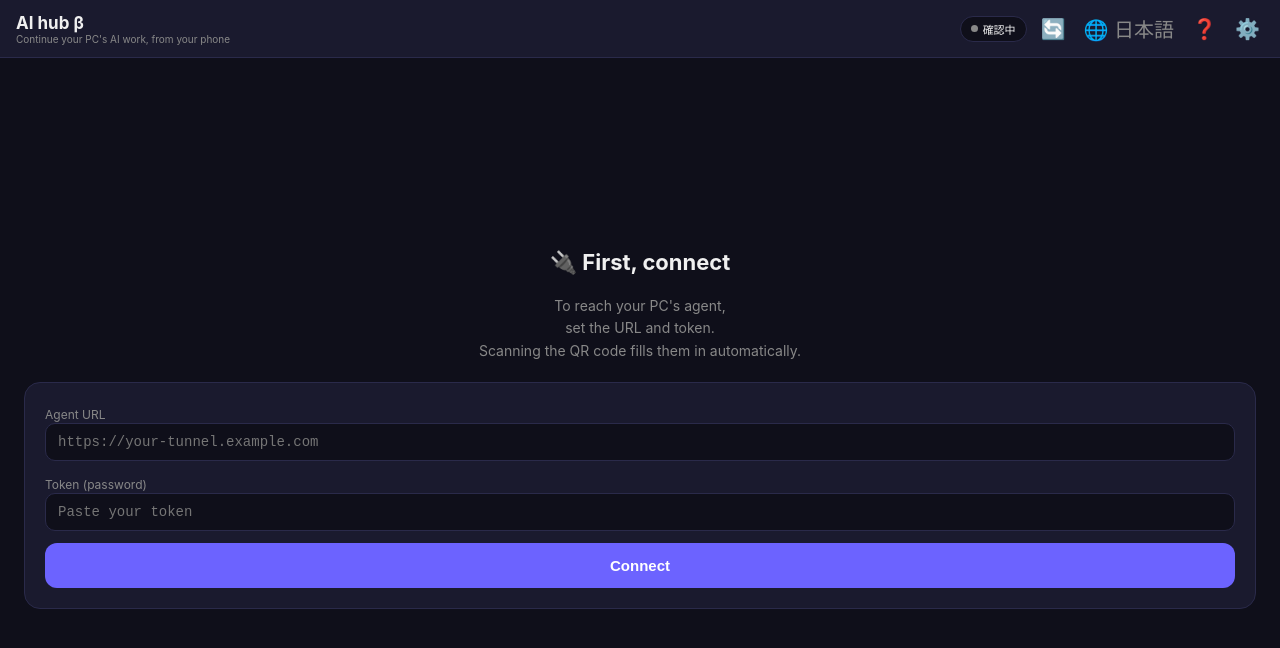
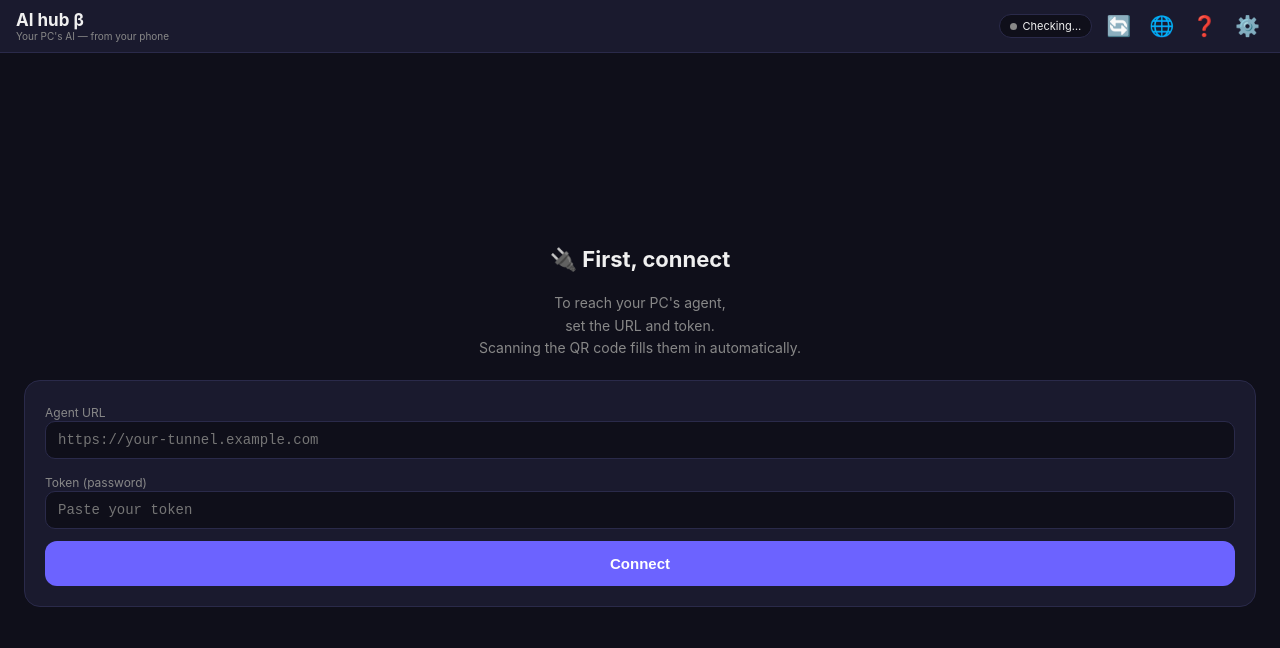
Before and after one commit to baadee55/ai-coding-hub, a plain HTML site: page ui/index.html in a window 1280 px wide. Drawn offline with nearby package versions, Linux system fonts and the light colour scheme.

Commit message:
fix(i18n): EN header no longer breaks layout (nowrap+ellipsis, icon-only 🌐), translate status strings (v52)

```diff
--- a/ui/app.js
+++ b/ui/app.js
@@ -2,7 +2,7 @@
 // （UI を変えてバージョンを上げるときは index.html / sw.js / ここの3点を同じ数字に）。
 // index.html 側の自己修復ガードが、この値と window.APP_VERSION の不一致を検出したら
 // 古い SW を unregister して取り直す。＝SW が壊れていても必ず最新へ収束する保険。
-window.APP_JS_VERSION = "51";
+window.APP_JS_VERSION = "52";
 
 // ===== 設定 =====
 // 実行エンジンは Claude Code に一本化（Maxプラン枠で動作）。
@@ -189,18 +189,18 @@ async function checkHealth() {
     if (d.agent === "down") {
       $statusDot.className = "status-dot";
       $statusDot.style.background = "var(--yellow)";
-      $statusText.textContent = "エージェント停止中";
+      $statusText.textContent = t("status.agentDown");
       isPaused = false; return "watchdog";
     }
     isPaused = !!d.paused;
     $statusDot.className = isPaused ? "status-dot" : "status-dot on";
     $statusDot.style.background = isPaused ? "var(--yellow)" : "";
-    $statusText.textContent = isPaused ? (d.pc || "") + " 休止中" : (d.pc || "") + " 稼働中";
+    $statusText.textContent = (d.pc || "") + " " + (isPaused ? t("status.paused") : t("status.running"));
     return true;
   } catch {
     $statusDot.className = "status-dot off";
     $statusDot.style.background = "";
-    $statusText.textContent = "切断";
+    $statusText.textContent = t("status.disconnected");
     return false;
   }
 }
@@ -551,7 +551,7 @@ async function streamJob(jobId, fromSeq, abort, attempt = 0) {
     const delay = Math.min(800 * Math.pow(1.7, nextAttempt), 12000);
     // 通知は fixed の帯（#connBar）だけに出す。#messages に積むと最後の行として
     // 入力欄の上に居座り、画面が短い時にツールバーを押し出す原因になっていた。
-    setConnBar("↻ 再接続中…", false);
+    setConnBar(t("status.reconnecting"), false);
     await new Promise(r => setTimeout(r, delay));
     settled = true;  // この呼び出しの後始末は次の streamJob に委譲
     return streamJob(jobId, lastSeq + 1, abort, nextAttempt);
@@ -1101,7 +1101,7 @@ document.getElementById("restartBtn").onclick = async () => {
   try {
     await api("/restart", "POST");
     addMsg("system", "🔄 再起動中… 自動で再接続します");
-    $statusDot.className = "status-dot"; $statusDot.style.background = "var(--yellow)"; $statusText.textContent = "再起動中";
+    $statusDot.className = "status-dot"; $statusDot.style.background = "var(--yellow)"; $statusText.textContent = t("status.restarting");
     let tries = 0;
     const poll = setInterval(async () => {
       tries++;
@@ -1129,7 +1129,7 @@ document.getElementById("shutdownBtn").onclick = async () => {
   if (!confirm("エージェントを完全停止します。\n再起動はPCで「AI hub β」を起動し直してください。")) return;
   try { await api("/shutdown", "POST"); } catch {}
   addMsg("system", "エージェントを停止しました");
-  $statusDot.className = "status-dot off"; $statusDot.style.background = ""; $statusText.textContent = "停止済み";
+  $statusDot.className = "status-dot off"; $statusDot.style.background = ""; $statusText.textContent = t("status.stopped");
   closeDrawer();
 };
 
--- a/ui/i18n.js
+++ b/ui/i18n.js
@@ -13,7 +13,14 @@
   const DICT = {
     ja: {
       "header.sub": "PCのAI作業の続きをスマホから",
-      "lang.toggle": "🌐 EN",
+      "status.checking": "確認中",
+      "status.running": "稼働中",
+      "status.paused": "休止中",
+      "status.disconnected": "切断",
+      "status.agentDown": "エージェント停止中",
+      "status.restarting": "再起動中",
+      "status.stopped": "停止済み",
+      "status.reconnecting": "↻ 再接続中…",
       "setup.title": "🔌 はじめに接続設定",
       "setup.desc": "PCのエージェントに接続するために<br>URLとトークンを設定してください。<br>QRコードをスキャンすると自動入力されます。",
       "setup.url": "エージェントURL",
@@ -37,8 +44,15 @@
       "perm.plan": "プランのみ作成（実行しない）",
     },
     en: {
-      "header.sub": "Continue your PC's AI work, from your phone",
-      "lang.toggle": "🌐 日本語",
+      "header.sub": "Your PC's AI — from your phone",
+      "status.checking": "Checking…",
+      "status.running": "running",
+      "status.paused": "paused",
+      "status.disconnected": "Disconnected",
+      "status.agentDown": "Agent stopped",
+      "status.restarting": "Restarting…",
+      "status.stopped": "Stopped",
+      "status.reconnecting": "↻ Reconnecting…",
       "setup.title": "🔌 First, connect",
       "setup.desc": "To reach your PC's agent,<br>set the URL and token.<br>Scanning the QR code fills them in automatically.",
       "setup.url": "Agent URL",
@@ -96,7 +110,9 @@
 
   function updateToggle() {
     const b = document.getElementById("langToggleBtn");
-    if (b) b.textContent = t("lang.toggle");
+    if (!b) return;
+    b.textContent = "🌐";  // アイコンのみ（ヘッダ幅を食わない）。切替先は title に
+    b.title = LANG === "ja" ? "Language: 日本語 → English" : "Language: English → 日本語";
   }
 
   function setLang(l) {
--- a/ui/index.html
+++ b/ui/index.html
@@ -13,7 +13,7 @@
   <title>AI hub β</title>
   <!-- アプリ版数。UIを変えたらここを上げる。app.js?v / sw.js?v が新URLになり
        Cloudflareのエッジキャッシュを貫通して最新が届く。index.html自体は no-store。 -->
-  <script>window.APP_VERSION = "51";</script>
+  <script>window.APP_VERSION = "52";</script>
   <link rel="manifest" href="/ui/manifest.json">
   <script src="https://cdn.jsdelivr.net/npm/marked/marked.min.js"></script>
   <script src="https://cdn.jsdelivr.net/npm/dompurify@3.0.9/dist/purify.min.js"></script>
@@ -23,7 +23,7 @@
   <script src="https://cdn.jsdelivr.net/npm/highlight.js@11.9.0/highlight.min.js"></script>
   <script src="https://cdn.jsdelivr.net/npm/qrcode@1.5.3/build/qrcode.min.js"></script>
   <!-- 軽量 i18n（EN/JA 切替）。?v は APP_VERSION と揃える（三点同期の対象に準じる） -->
-  <script src="/ui/i18n.js?v=51"></script>
+  <script src="/ui/i18n.js?v=52"></script>
   <style>
     * { box-sizing: border-box; margin: 0; padding: 0; -webkit-tap-highlight-color: transparent; }
     :root {
@@ -52,8 +52,10 @@
       padding: 10px 16px; display: flex; align-items: center; gap: 10px;
       border-bottom: 1px solid var(--border); background: var(--card); flex-shrink: 0;
     }
-    .header-title { font-size: 17px; font-weight: 700; flex: 1; }
-    .header-sub { font-size: 10px; color: var(--muted); display: block; font-weight: 400; }
+    /* min-width:0 + nowrap で、長い英語でもタイトルが縦折れせず副題は…で省略（崩れ防止） */
+    .header-title { font-size: 17px; font-weight: 700; flex: 1; min-width: 0; white-space: nowrap; }
+    .header-sub { font-size: 10px; color: var(--muted); display: block; font-weight: 400; overflow: hidden; text-overflow: ellipsis; }
+    .status-pill { flex-shrink: 0; }
     .status-pill {
       display: flex; align-items: center; gap: 5px; font-size: 11px;
       background: var(--bg); padding: 4px 10px; border-radius: 20px; border: 1px solid var(--border);
@@ -419,7 +421,7 @@
   </div>
   <div class="status-pill">
     <div class="status-dot" id="statusDot"></div>
-    <span id="statusText">確認中</span>
+    <span id="statusText" data-i18n="status.checking">確認中</span>
   </div>
   <button class="icon-btn" id="updateAppBtn" title="アプリを更新（最新版を取得）">🔄</button>
   <button class="icon-btn" id="langToggleBtn" title="Language / 言語">🌐</button>
--- a/ui/sw.js
+++ b/ui/sw.js
@@ -1,7 +1,7 @@
 // CACHE_KEY は index.html の APP_VERSION と揃える（UI 更新時に両方上げる）。
 // 新 CACHE_KEY になると activate で旧キャッシュを全削除し、確実に最新を配る。
 const STATIC = ["/ui/", "/ui/index.html", "/ui/app.js", "/ui/i18n.js", "/ui/manifest.json", "/ui/icon.svg"];
-const CACHE_KEY = "ai-hub-static-v51";
+const CACHE_KEY = "ai-hub-static-v52";
 const API_PATTERNS = ["/command", "/projects", "/context", "/health", "/restart", "/start", "/pause", "/resume", "/shutdown", "/stream", "/jobs", "/processes", "/uploads", "/auth"];
 
 self.addEventListener("install", (e) => {
```
